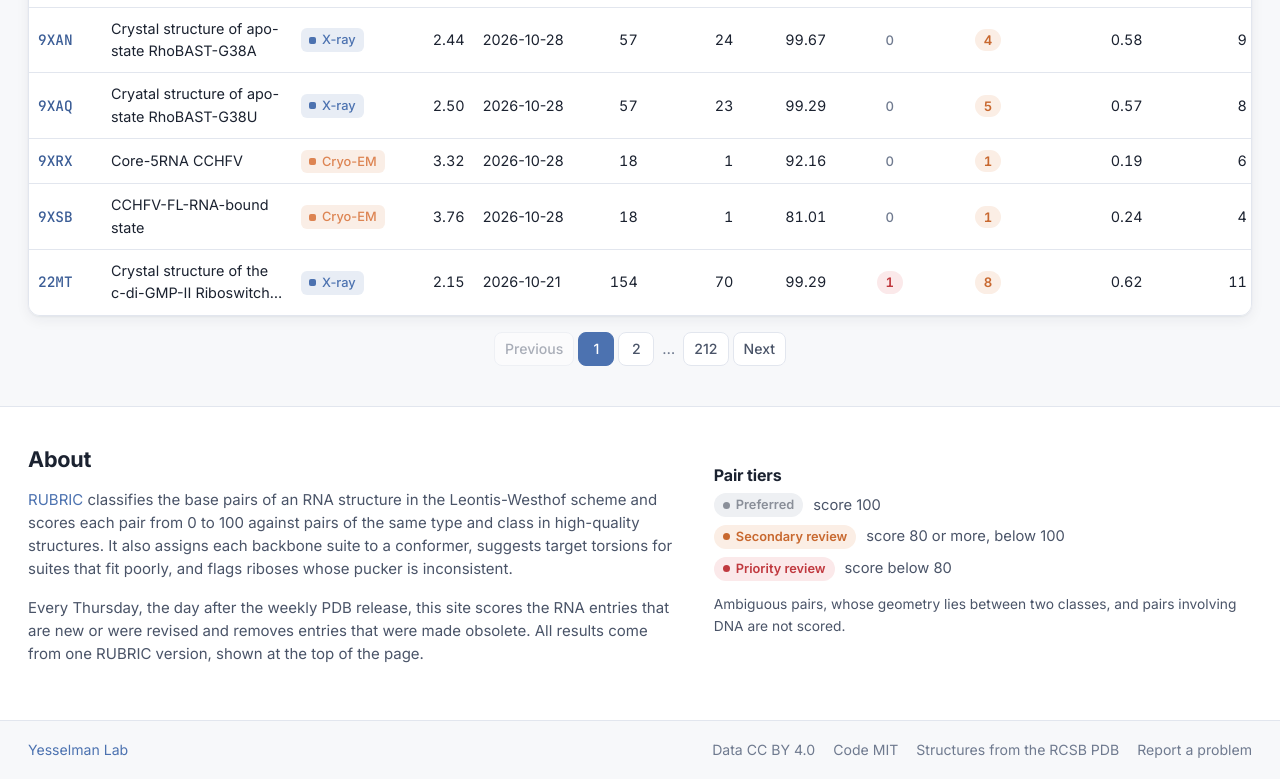
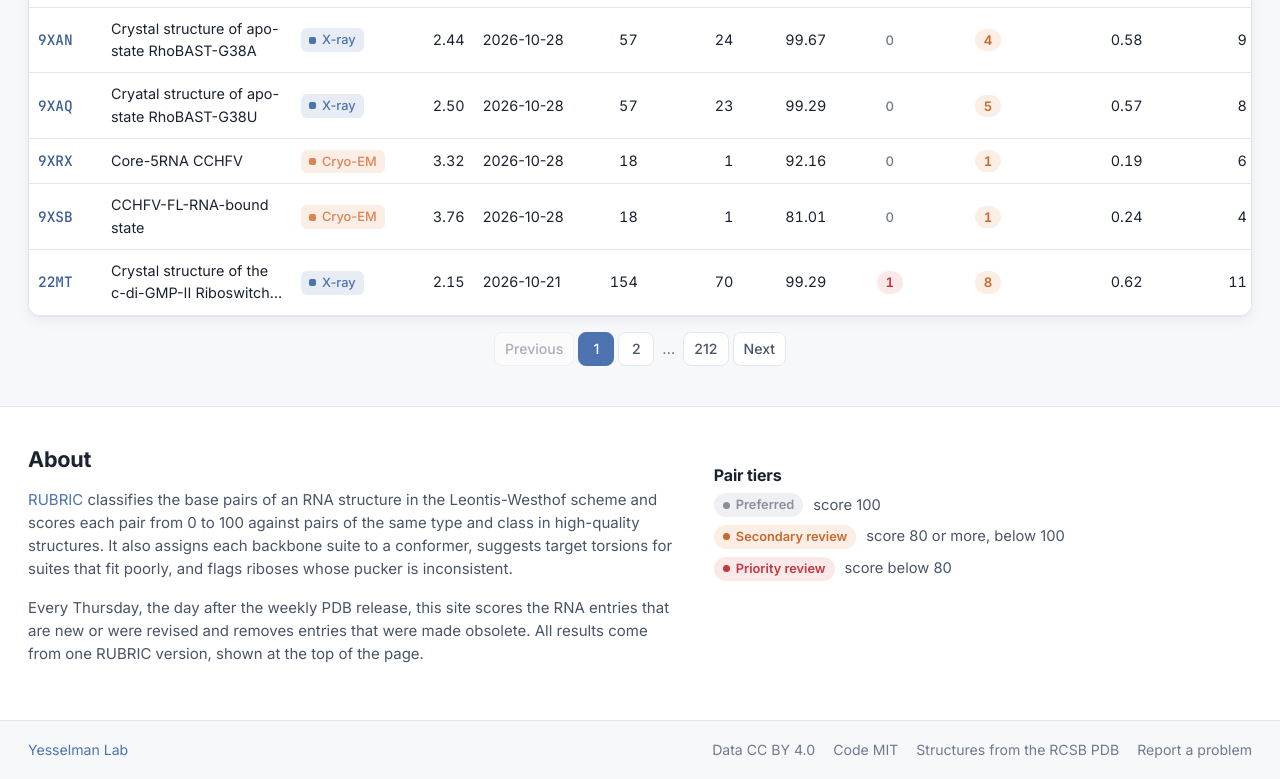
Before and after one commit to YesselmanLab/RUBRIC-PDB-live, a plain HTML site: page index.html in a window 1280 px wide. Shown: the part 3819-4598 px from the top of the page. Drawn offline with nearby package versions, Linux system fonts and the light colour scheme.

Commit message:
minor fixes

```diff
--- a/index.html
+++ b/index.html
@@ -187,7 +187,6 @@
             <li><span class="tier tier-secondary">Secondary review</span> score 80 or more, below 100</li>
             <li><span class="tier tier-priority">Priority review</span> score below 80</li>
           </ul>
-          <p class="muted small">Ambiguous pairs, whose geometry lies between two classes, and pairs involving DNA are not scored.</p>
         </div>
       </div>
     </section>
```
